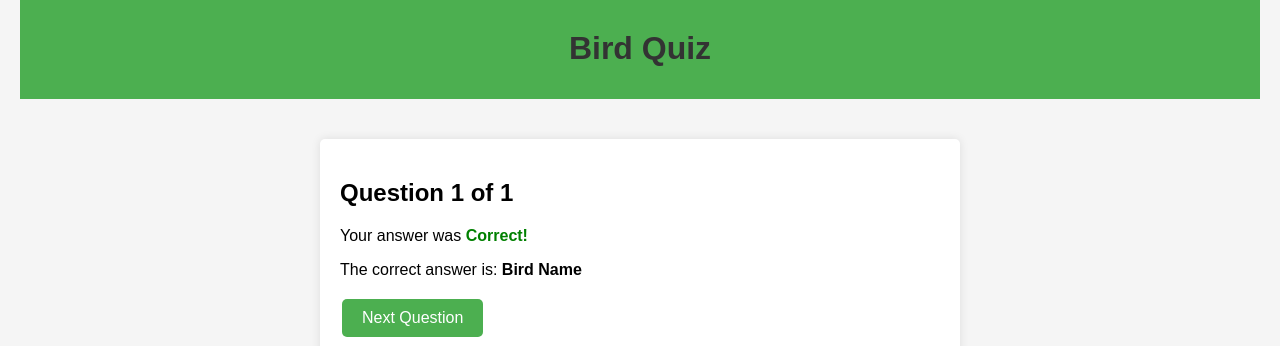
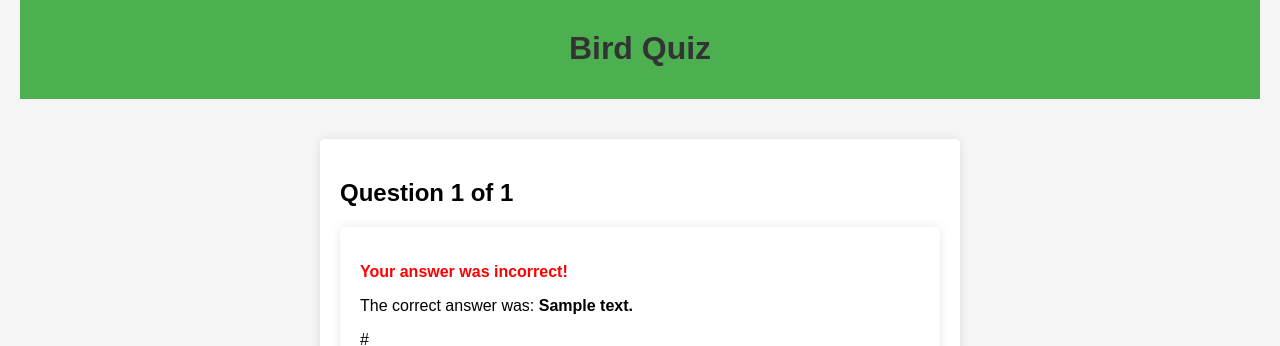
Before and after one commit to Skadoink/birdIDQuiz, a Flask app: template templates/answer.html in a window 1280 px wide. Shown: the part 21-367 px from the top of the page. Run offline with Flask 3, Linux system fonts and the light colour scheme; the template is opened without the code that fills it: most values are stand-ins (such as "Sample title", 1, 10 or a date in 2020); parts of the project's set-up code (start-up, migrations or seed data) failed here and were passed over.

Commit message:
gets to answer page, still need to embed image

```diff
--- a/app.py
+++ b/app.py
@@ -37,7 +37,10 @@ def question():
         if not quiz.next_question():
             return redirect(url_for('quiz_end'))
 
-        return render_template('answer.html', is_correct=is_correct, correct_answer=current_question.speccode)
+        return render_template('answer.html', current_question_index=quiz.current_question_index,
+            num_questions=quiz.num_questions,
+            is_correct=is_correct,
+            correct_answer=current_question.spec_name)
 
     current_question = quiz.get_current_question()
     return render_template(
@@ -45,7 +48,8 @@ def question():
         current_question_index=quiz.current_question_index + 1,
         num_questions=quiz.num_questions,
         image_url=current_question.image_URL,
-        options=current_question.species_options
+        options=current_question.species_options,
+        embed_url=current_question.embed_URL
     )
 
 @app.route('/quiz_end')
--- a/templates/answer.html
+++ b/templates/answer.html
@@ -1,11 +1,24 @@
 <!DOCTYPE html>
 <html lang="en">
+
 <head>
     <meta charset="UTF-8">
     <meta name="viewport" content="width=device-width, initial-scale=1.0">
     <title>Quiz Answer</title>
     <link rel="stylesheet" href="{{ url_for('static', filename='styles/style.css') }}">
+
+    <style>
+        .correct {
+            color: green;
+            font-weight: bold;
+        }
+        .incorrect {
+            color: red;
+            font-weight: bold;
+        }
+    </style>
 </head>
+
 <body>
     <header>
         <h1>Bird Quiz</h1>
@@ -14,22 +27,28 @@
         <div class="quiz-container">
             <h2>Question {{ current_question_index }} of {{ num_questions }}</h2>
 
-            <div class="answer">
-                <p>Your answer was <span style="color: green; font-weight: bold;">Correct!</span></p>
-                <!-- Replace the above line with the one below if the answer is wrong -->
-                <!-- <p>Your answer was <span style="color: red; font-weight: bold;">Incorrect!</span></p> -->
+            <div class="quiz-container">
+                {% if is_correct %}
+                <p class="correct">Your answer was correct! </p>
+                {% else %}
+                <p class="incorrect">Your answer was incorrect!</p>
+                {% endif %}
+
+                <p>The correct answer was: <strong>{{ correct_answer }}</strong></p>
+
+                {{ embed_url }}
+                <iframe src="https://macaulaylibrary.org/asset/199673391/embed" height="507" width="600" frameborder="0" allowfullscreen></iframe>
+
+                {% if current_question_index == num_questions %}
+                    <form action="{{ url_for('quiz_end') }}" method="GET">
+                        <button type="submit">Finish</button>
+                    </form>
+                {% else %}
+                    <form action="{{ url_for('question') }}" method="GET">
+                        <button type="submit">Next Question</button>
+                    </form>
+                {% endif %}
             </div>
-            <div class="answer">
-                <p>The correct answer is: <strong>Bird Name</strong></p>
-            </div>
-            <button onclick="nextQuestion()">Next Question</button>
-        </div>
-    </main>
-    <script>
-        function nextQuestion() {
-            // Redirect to the next question page
-            window.location.href = 'question.html';
-        }
-    </script>
 </body>
+
 </html>
```
Also changed, not shown: backend.py (+12 -0 lines), static/js/autosuggest.js (line endings or trailing spaces).
